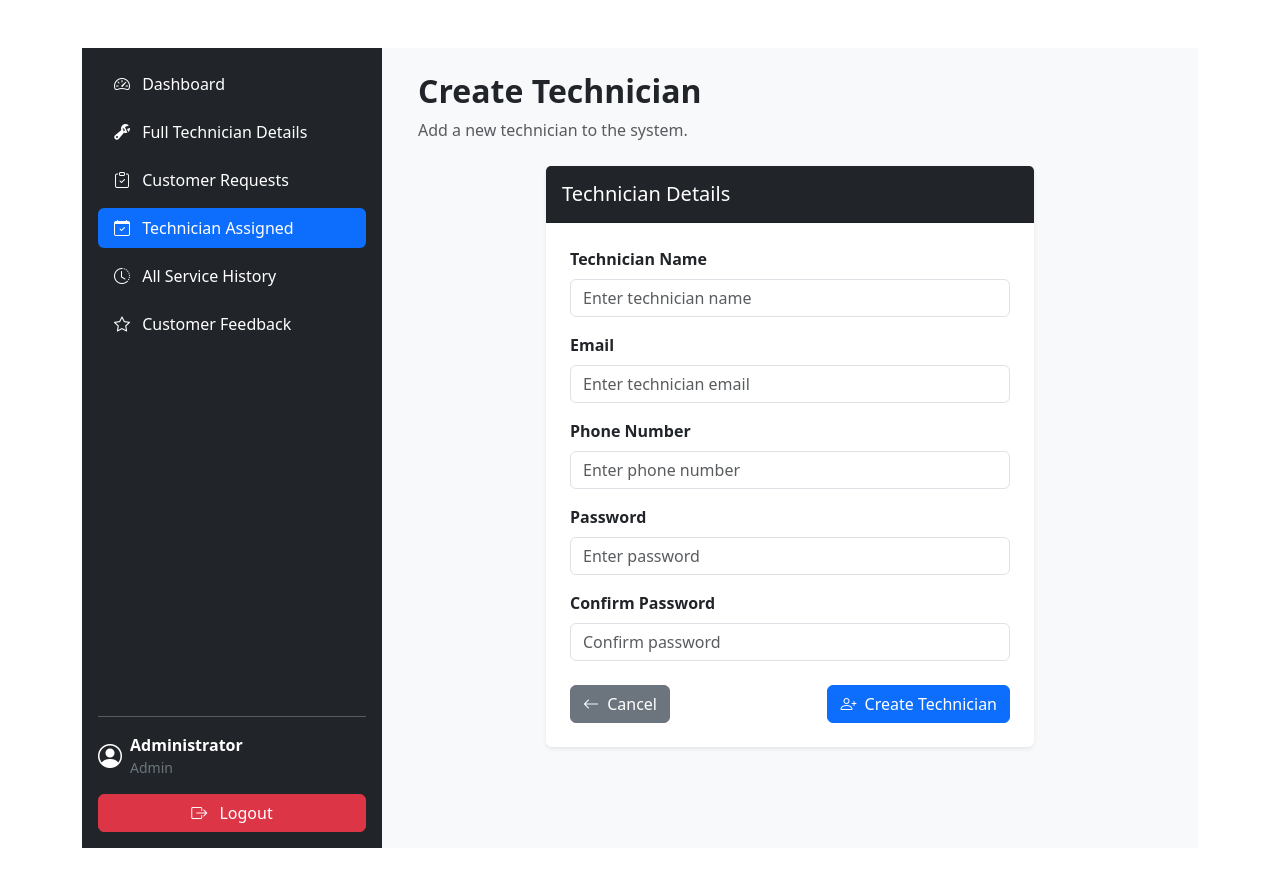
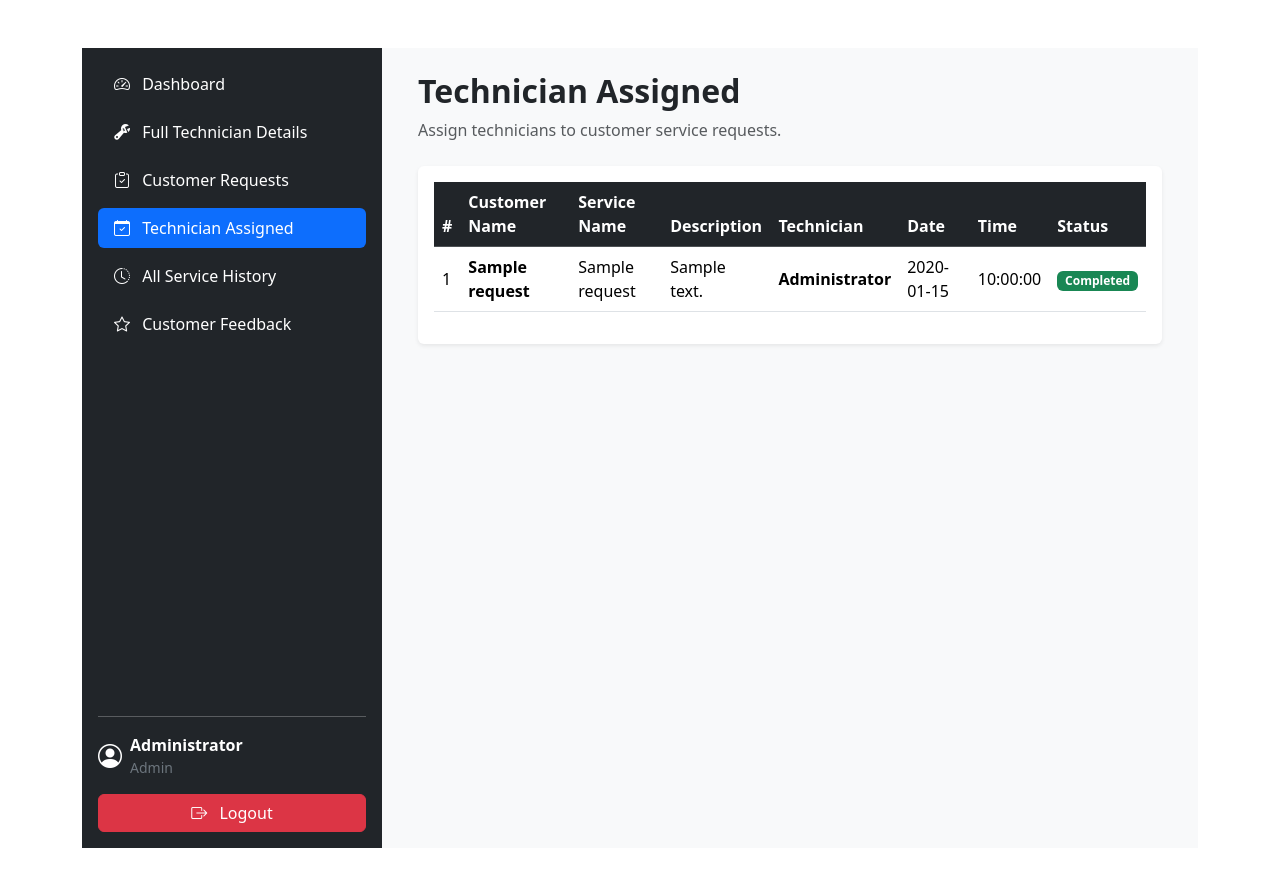
Before and after one commit to KoMa19960925/Service-Appointment-Management-System, a Laravel app: page /admin/technician-assigned in a window 1280 px wide. Run offline with Laravel 12, Linux system fonts and the light colour scheme; a user stored in the database is signed in; data comes from the database, SQL or seed files in the repository; tables that the repository leaves empty hold one stand-in row (values such as "Sample post").

Commit message:
AdmindahboardController change

```diff
--- a/app/Http/Controllers/Admin/AdmindashboardController.php
+++ b/app/Http/Controllers/Admin/AdmindashboardController.php
@@ -3,10 +3,12 @@
 namespace App\Http\Controllers\Admin;
 
 use App\Http\Controllers\Controller;
+use App\Mail\TechnicianCreateMail;
 use App\Models\ServiceRequest;
 use App\Models\User;
 use Illuminate\Http\Request;
 use Illuminate\Support\Facades\Hash;
+use Illuminate\Support\Facades\Mail;
 
 class AdmindashboardController extends Controller
 {
@@ -40,7 +42,7 @@ class AdmindashboardController extends Controller
         ]);
 
 
-       User::create([
+       $user= User::create([
             'name' => $request->name,
             'phone' => $request->phone,
             'work_experience' => $request->work_experience,
@@ -49,7 +51,7 @@ class AdmindashboardController extends Controller
             'role' => 'technician',
         ]);
 
-
+        Mail::to($user->email)->send(new TechnicianCreateMail($user));
         return redirect()->route('Admin.Techniciandetails')->with('success', 'Technician created successfully.');
     }
 
--- /dev/null
+++ b/app/Http/Controllers/Admin/AssignedtechnicianController.php
@@ -0,0 +1,68 @@
+<?php
+
+namespace App\Http\Controllers\Admin;
+
+use App\Http\Controllers\Controller;
+use App\Models\Assignedtechnician;
+use App\Models\ServiceRequest;
+use App\Models\User;
+use Illuminate\Http\Request;
+
+class AssignedtechnicianController extends Controller
+{
+    public function TechnicianAssigned()
+    {
+        $servicerequests = ServiceRequest::with([
+            'assignedTechnician.technician'
+        ])
+        ->latest()
+        ->get();
+
+        $technicians = User::where('role', 'technician')
+            ->orderBy('name')
+            ->get();
+
+        return view(
+            'Admin.Technicianassigned',
+            compact('servicerequests', 'technicians')
+        );
+    }
+
+
+    public function assignTechnician(Request $request, $id)
+    {
+        $request->validate([
+            'technician_id' => 'required|exists:users,id',
+        ]);
+
+        $servicerequest = ServiceRequest::findOrFail($id);
+
+        Assignedtechnician::create([
+            'service_request_id' => $servicerequest->id,
+            'technician_id' => $request->technician_id,
+            'status' => 'Scheduled',
+        ]);
+
+        return redirect()
+            ->route('Admin.TechnicianAssigned')
+            ->with('success', 'Technician assigned successfully.');
+    }
+
+
+    public function updateStatus(Request $request, $id)
+    {
+        $request->validate([
+            'status' => 'required|in:Scheduled,Completed',
+        ]);
+
+        $assignedtechnician = Assignedtechnician::findOrFail($id);
+
+        $assignedtechnician->update([
+            'status' => $request->status,
+        ]);
+
+        return redirect()
+            ->route('Admin.TechnicianAssigned')
+            ->with('success', 'Status updated successfully.');
+    }
+}
--- a/app/Http/Controllers/Technician/TechniciandashboardController.php
+++ b/app/Http/Controllers/Technician/TechniciandashboardController.php
@@ -11,4 +11,9 @@ class TechniciandashboardController extends Controller
     {
         return view('Technician.Dashboard');
     }
+
+
+
+
+
 }
--- /dev/null
+++ b/app/Models/Assignedtechnician.php
@@ -0,0 +1,32 @@
+<?php
+
+namespace App\Models;
+
+use Illuminate\Database\Eloquent\Model;
+
+class Assignedtechnician extends Model
+{
+    protected $table = 'assignedtechnicians';
+
+    protected $fillable = [
+        'service_request_id',
+        'technician_id',
+        'status',
+    ];
+
+    public function serviceRequest()
+    {
+        return $this->belongsTo(
+            ServiceRequest::class,
+            'service_request_id'
+        );
+    }
+
+    public function technician()
+    {
+        return $this->belongsTo(
+            User::class,
+            'technician_id'
+        );
+    }
+}
--- a/app/Models/ServiceRequest.php
+++ b/app/Models/ServiceRequest.php
@@ -3,7 +3,6 @@
 namespace App\Models;
 
 use Illuminate\Database\Eloquent\Model;
-
 
 class ServiceRequest extends Model
 {
@@ -20,4 +19,12 @@ class ServiceRequest extends Model
     {
         return $this->belongsTo(User::class);
     }
+
+    public function assignedTechnician()
+    {
+        return $this->hasOne(
+            Assignedtechnician::class,
+            'service_request_id'
+        );
+    }
 }
--- a/resources/views/Admin/Technicianassigned.blade.php
+++ b/resources/views/Admin/Technicianassigned.blade.php
@@ -62,12 +62,15 @@
 
         <hr class="text-white">
 
+        {{-- Admin Profile --}}
         <div class="text-white mb-3">
+
             <div class="d-flex align-items-center">
 
                 <i class="bi bi-person-circle fs-4 me-2"></i>
 
                 <div>
+
                     <strong>
                         {{ Auth::user()->name }}
                     </strong>
@@ -75,18 +78,28 @@
                     <small class="d-block text-secondary">
                         Admin
                     </small>
+
                 </div>
 
             </div>
+
         </div>
 
+
+        {{-- Logout --}}
         <form action="{{ route('logoutpage') }}" method="POST">
+
             @csrf
 
-            <button type="submit" class="btn btn-danger w-100">
+            <button type="submit"
+                    class="btn btn-danger w-100">
+
                 <i class="bi bi-box-arrow-right me-2"></i>
+
                 Logout
+
             </button>
+
         </form>
 
     </nav>
@@ -97,170 +110,302 @@
 
         <div class="container-fluid">
 
+            {{-- Heading --}}
             <div class="mb-4">
 
                 <h2 class="fw-bold">
-                    Create Technician
+                    Technician Assigned
                 </h2>
 
                 <p class="text-muted">
-                    Add a new technician to the system.
+                    Assign technicians to customer service requests.
                 </p>
 
             </div>
 
 
-            <div class="row justify-content-center">
+            {{-- Success --}}
+            @if(session('success'))
 
-                <div class="col-md-8">
+                <div class="alert alert-success alert-dismissible fade show">
 
-                    <div class="card border-0 shadow-sm">
+                    {{ session('success') }}
 
-                        <div class="card-header bg-dark text-white p-3">
+                    <button type="button"
+                            class="btn-close"
+                            data-bs-dismiss="alert">
+                    </button>
 
-                            <h5 class="mb-0">
+                </div>
 
-                                Technician Details
-                            </h5>
-
-                        </div>
+            @endif
 
 
-                        <div class="card-body p-4">
+            {{-- Error --}}
+            @if(session('error'))
 
-                            <form action="{{ route('Admin.technician.store') }}"
-                                  method="POST">
+                <div class="alert alert-danger alert-dismissible fade show">
 
-                                @csrf
+                    {{ session('error') }}
+
+                    <button type="button"
+                            class="btn-close"
+                            data-bs-dismiss="alert">
+                    </button>
+
+                </div>
+
+            @endif
 
 
-                                {{-- Technician Name --}}
-                                <div class="mb-3">
+            {{-- Validation Errors --}}
+            @if($errors->any())
 
-                                    <label class="form-label fw-semibold">
-                                        Technician Name
-                                    </label>
+                <div class="alert alert-danger">
 
-                                    <input type="text"
-                                           name="name"
-                                           class="form-control"
-                                           value="{{ old('name') }}"
-                                           placeholder="Enter technician name">
+                    <ul class="mb-0">
 
-                                    @error('name')
-                                        <span class="text-danger">
-                                            {{ $message }}
-                                        </span>
-                                    @enderror
+                        @foreach($errors->all() as $error)
 
-                                </div>
+                            <li>{{ $error }}</li>
+
+                        @endforeach
+
+                    </ul>
+
+                </div>
+
+            @endif
 
 
-                                {{-- Email --}}
-                                <div class="mb-3">
+            {{-- Service Requests --}}
+            <div class="card border-0 shadow-sm">
 
-                                    <label class="form-label fw-semibold">
-                                        Email
-                                    </label>
+                <div class="card-body">
 
-                                    <input type="email"
-                                           name="email"
-                                           class="form-control"
-                                           value="{{ old('email') }}"
-                                           placeholder="Enter technician email">
+                    <div class="table-responsive">
 
-                                    @error('email')
-                                        <span class="text-danger">
-                                            {{ $message }}
-                                        </span>
-                                    @enderror
+                        <table class="table table-hover align-middle">
 
-                                </div>
+                            <thead class="table-dark">
+
+                                <tr>
+
+                                    <th>#</th>
+
+                                    <th>Customer Name</th>
+
+                                    <th>Service Name</th>
+
+                                    <th>Description</th>
+
+                                    <th>Technician</th>
+
+                                    <th>Date</th>
+
+                                    <th>Time</th>
+
+                                    <th>Status</th>
+
+                                </tr>
+
+                            </thead>
 
 
-                                {{-- Phone --}}
-                                <div class="mb-3">
+                            <tbody>
 
-                                    <label class="form-label fw-semibold">
-                                        Phone Number
-                                    </label>
+                                @forelse($servicerequests as $servicerequest)
 
-                                    <input type="text"
-                                           name="phone"
-                                           class="form-control"
-                                           value="{{ old('phone') }}"
-                                           placeholder="Enter phone number">
+                                    <tr>
 
-                                    @error('phone')
-                                        <span class="text-danger">
-                                            {{ $message }}
-                                        </span>
-                                    @enderror
-
-                                </div>
+                                        {{-- ID --}}
+                                        <td>
+                                            {{ $servicerequest->id }}
+                                        </td>
 
 
-                                {{-- Password --}}
-                                <div class="mb-3">
-
-                                    <label class="form-label fw-semibold">
-                                        Password
-                                    </label>
-
-                                    <input type="password"
-                                           name="password"
-                                           class="form-control"
-                                           placeholder="Enter password">
-
-                                    @error('password')
-                                        <span class="text-danger">
-                                            {{ $message }}
-                                        </span>
-                                    @enderror
-
-                                </div>
+                                        {{-- Customer --}}
+                                        <td>
+                                            <strong>
+                                                {{ $servicerequest->name }}
+                                            </strong>
+                                        </td>
 
 
-                                {{-- Confirm Password --}}
-                                <div class="mb-3">
-
-                                    <label class="form-label fw-semibold">
-                                        Confirm Password
-                                    </label>
-
-                                    <input type="password"
-                                           name="password_confirmation"
-                                           class="form-control"
-                                           placeholder="Confirm password">
-
-                                </div>
+                                        {{-- Service --}}
+                                        <td>
+                                            {{ $servicerequest->service_name }}
+                                        </td>
 
 
-                                {{-- Buttons --}}
-                                <div class="d-flex justify-content-between mt-4">
-
-                                    <a href="{{ route('Admin.Techniciandetails') }}"
-                                       class="btn btn-secondary">
-
-                                        <i class="bi bi-arrow-left me-1"></i>
-                                        Cancel
-
-                                    </a>
+                                        {{-- Description --}}
+                                        <td>
+                                            {{ $servicerequest->description }}
+                                        </td>
 
 
-                                    <button type="submit"
-                                            class="btn btn-primary">
+                                        {{-- Technician --}}
+                                        <td>
 
-                                        <i class="bi bi-person-plus me-1"></i>
-                                        Create Technician
+                                            @if($servicerequest->assignedTechnician)
 
-                                    </button>
+                                                <strong>
+                                                    {{ $servicerequest->assignedTechnician->technician->name }}
+                                                </strong>
 
-                                </div>
+                                            @else
 
-                            </form>
+                                                <form
+                                                    action="{{ route(
+                                                        'Admin.assignTechnician',
+                                                        $servicerequest->id
+                                                    ) }}"
+                                                    method="POST">
 
-                        </div>
+                                                    @csrf
+
+                                                    <div class="d-flex gap-2">
+
+                                                        <select
+                                                            name="technician_id"
+                                                            class="form-select form-select-sm"
+                                                            required>
+
+                                                            <option value="">
+                                                                Select Technician
+                                                            </option>
+
+                                                            @foreach($technicians as $technician)
+
+                                                                <option value="{{ $technician->id }}">
+                                                                    {{ $technician->name }}
+                                                                </option>
+
+                                                            @endforeach
+
+                                                        </select>
+
+
+                                                        <button
+                                                            type="submit"
+                                                            class="btn btn-sm btn-primary">
+
+                                                            <i class="bi bi-person-check"></i>
+                                                            Assign
+
+                                                        </button>
+
+                                                    </div>
+
+                                                </form>
+
+                                            @endif
+
+                                        </td>
+
+                                        {{-- Date --}}
+                                        <td>
+                                            {{ $servicerequest->request_date }}
+                                        </td>
+
+
+                                        {{-- Time --}}
+                                        <td>
+                                            {{ $servicerequest->request_time }}
+                                        </td>
+
+
+
+                                        {{-- Status --}}
+                                        <td>
+
+                                            @if($servicerequest->assignedTechnician)
+
+                                                @if(
+                                                    $servicerequest
+                                                        ->assignedTechnician
+                                                        ->status === 'Completed'
+                                                )
+
+                                                    <span class="badge bg-success">
+                                                        Completed
+                                                    </span>
+
+                                                @else
+
+                                                    <form
+                                                        action="{{ route(
+                                                            'Admin.updateTechnicianStatus',
+                                                            $servicerequest->assignedTechnician->id
+                                                        ) }}"
+                                                        method="POST">
+
+                                                        @csrf
+                                                        @method('PUT')
+
+                                                        <select
+                                                            name="status"
+                                                            class="form-select form-select-sm"
+                                                            onchange="this.form.submit()">
+
+                                                            <option
+                                                                value="Scheduled"
+                                                                selected>
+
+                                                                Scheduled
+
+                                                            </option>
+
+                                                            <option
+                                                                value="Completed">
+
+                                                                Completed
+
+                                                            </option>
+
+                                                        </select>
+
+                                                    </form>
+
+                                                @endif
+
+                                            @else
+
+                                                <span class="badge bg-warning text-dark">
+                                                    Pending
+                                                </span>
+
+                                            @endif
+
+                                        </td>
+
+                                    </tr>
+
+
+                                @empty
+
+                                    <tr>
+
+                                        <td colspan="8"
+                                            class="text-center py-5">
+
+                                            <i class="bi bi-inbox fs-1 text-muted"></i>
+
+                                            <p class="text-muted mb-0 mt-2">
+
+                                                No customer service requests found.
+
+                                            </p>
+
+                                        </td>
+
+                                    </tr>
+
+                                @endforelse
+
+                            </tbody>
+
+                        </table>
 
                     </div>
 
--- a/routes/web.php
+++ b/routes/web.php
@@ -1,6 +1,7 @@
 <?php
 
 use App\Http\Controllers\Admin\AdmindashboardController;
+use App\Http\Controllers\Admin\AssignedtechnicianController;
 use App\Http\Controllers\Auth\AuthController;
 use App\Http\Controllers\Customer\DashboardController;
 use App\Http\Controllers\Customer\ServicerequController;
@@ -47,8 +48,14 @@ Route::middleware('auth')->group(function () {
     Route::get('/admin/technician-assigned',[AdmindashboardController::class, 'Technicianassigned'])->middleware('role:admin')->name('Admin.TechnicianAssigned');
     Route::get('/admin/service-history',[AdmindashboardController::class, 'Servicehistory'])->middleware('role:admin')->name('Admin.Servicehistory');
     Route::get('/admin/customer-feedback',[AdmindashboardController::class, 'Customerfeedback'])->middleware('role:admin')->name('Admin.Customerfeedback');
+
+
     Route::post('/admin/technician/store',[AdmindashboardController::class, 'storeTechnician'])->middleware('role:admin')->name('Admin.technician.store');
     Route::get('/admin/technician/create',[AdmindashboardController::class, 'createtechnician'])->middleware('role:admin')->name('Admin.createtechnician');
+    Route::get('/admin/technician/Createtechnicianassigned',[AssignedtechnicianController::class, 'Createtechnicianassigned'])->middleware('role:admin')->name('Admin.Createtechnicianassigned');
+    Route::get('/admin/technician-assigned',[AssignedtechnicianController::class, 'TechnicianAssigned'])->middleware('role:admin')->name('Admin.TechnicianAssigned');
+    Route::post('/admin/technician-assigned/{id}',[AssignedtechnicianController::class, 'assignTechnician'])->middleware('role:admin')->name('Admin.assignTechnician');
+    Route::put( '/admin/technician-assigned/status/{id}',[AssignedtechnicianController::class, 'updateStatus'])->middleware('role:admin')->name('Admin.updateTechnicianStatus');
 
 
 
@@ -58,4 +65,5 @@ Route::middleware('auth')->group(function () {
 
 
 
+
 });
```
Also changed, not shown: app/Mail/TechnicianCreateMail.php (added, +57 -0 lines), app/Models/Technician.php (deleted, +0 -17 lines), resources/views/Admin/Techniciandetails.blade.php (+1 -9 lines), resources/views/mail/Create_technician.blade.php (added, +20 -0 lines), database/migrations/2026_08_20_061206_create_assignedtechnicians_table.php (added), resources/views/Admin/Createtechnicianassigned.blade.php (added).
